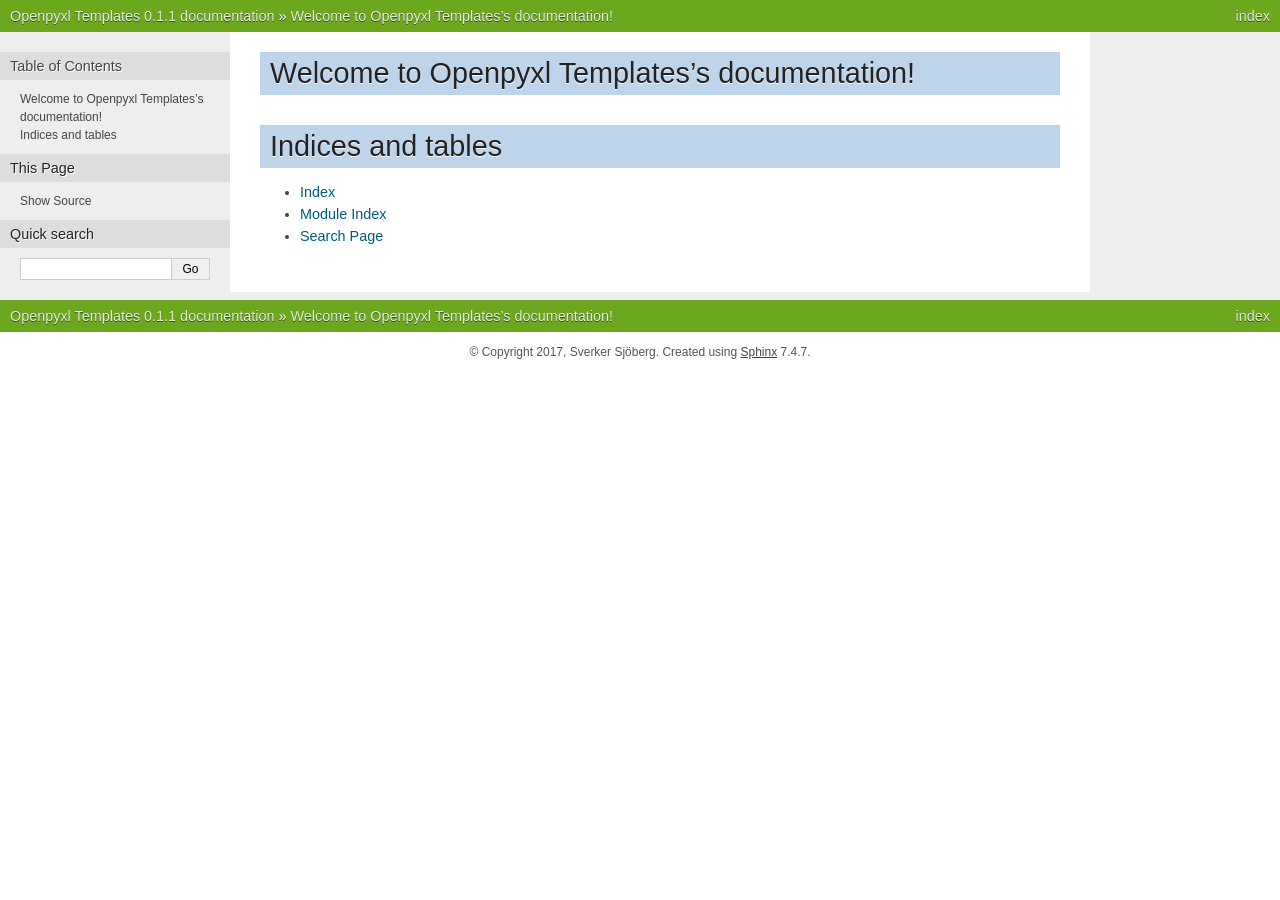
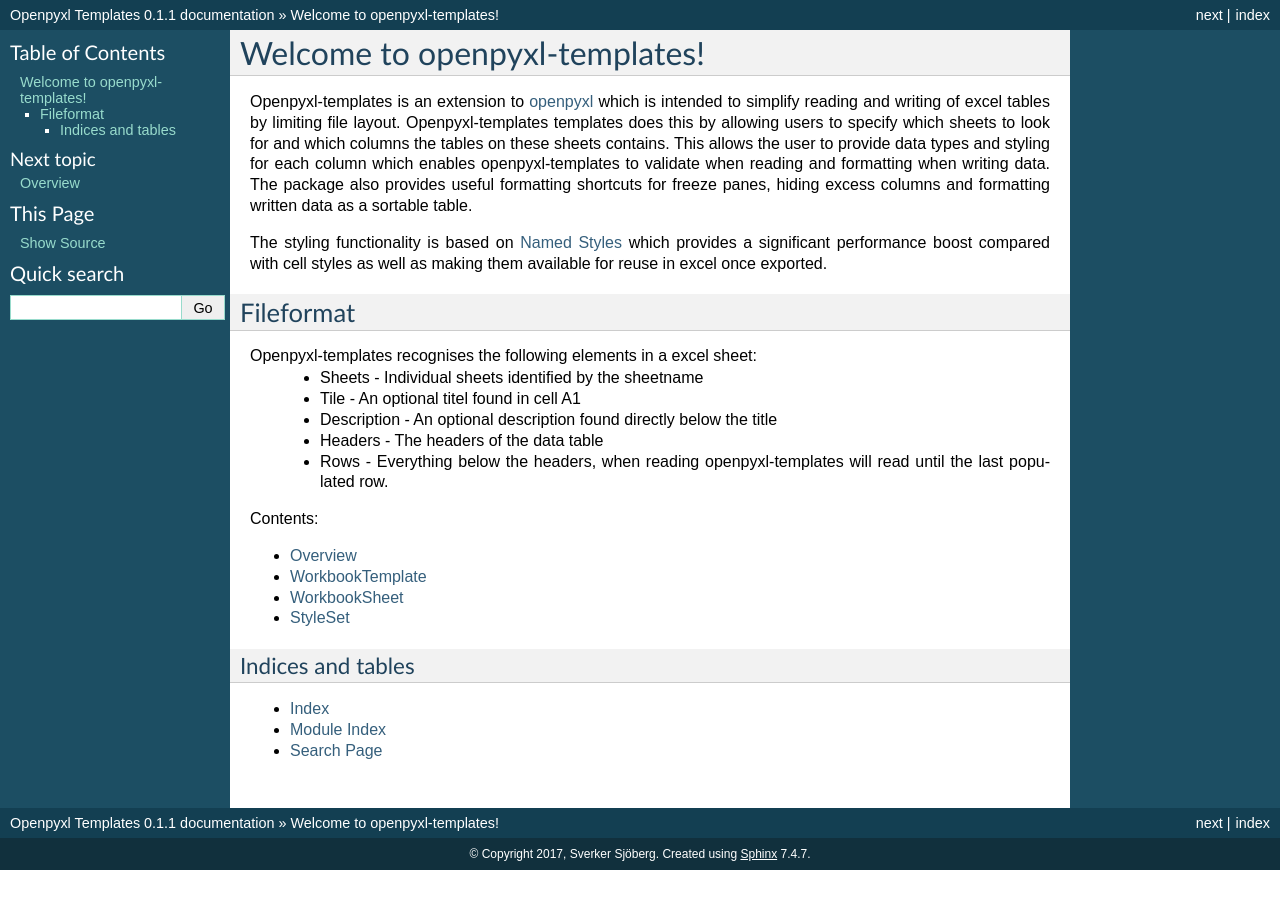
Before and after one commit to SverkerSbrg/openpyxl-templates, a Sphinx documentation site: the page built from docs/index.rst, in a window 1280 px wide. Built offline with Sphinx 7.4.7, drawn with Linux system fonts in a browser that asks for light colours.

```diff
--- a/README.rst
+++ b/README.rst
@@ -0,0 +1,18 @@
+==============================
+Welcome to openpyxl-templates!
+==============================
+
+Openpyxl-templates is an extension to `openpyxl <http://openpyxl.readthedocs.io/>`_ which is intended to simplify reading and writing of excel tables by limiting file layout. Openpyxl-templates templates does this by allowing users to specify which sheets to look for and which columns the tables on these sheets contains. This allows the user to provide data types and styling for each column which enables openpyxl-templates to validate when reading and formatting when writing data. The package also provides useful formatting shortcuts for freeze panes, hiding excess columns and formatting written data as a sortable table.
+
+The styling functionality is based on `Named Styles <http://openpyxl.readthedocs.io/en/default/styles.html#creating-a-named-style>`_ which provides a significant performance boost compared with cell styles as well as making them available for reuse in excel once exported.
+
+----------
+Fileformat
+----------
+
+Openpyxl-templates recognises the following elements in a excel sheet:
+ * Sheets - Individual sheets identified by the sheetname
+ * Tile - An optional titel found  in cell A1
+ * Description - An optional description found directly below the title
+ * Headers - The headers of the data table
+ * Rows - Everything below the headers, when reading openpyxl-templates will read until the last populated row.
--- a/docs/conf.py
+++ b/docs/conf.py
@@ -87,10 +87,12 @@ todo_include_todos = False
 # a list of builtin themes.
 #
 on_rtd = os.environ.get('READTHEDOCS', None) == 'True'
-if on_rtd:
-    html_theme = 'default'
-else:
-    html_theme = 'nature'
+# if on_rtd:
+#     html_theme = 'default'
+# else:
+#     html_theme = 'nature'
+
+html_theme = 'default'
 
 # Theme options are theme-specific and customize the look and feel of a theme
 # further.  For a list of options available for each theme, see the
--- a/docs/index.rst
+++ b/docs/index.rst
@@ -1,15 +1,18 @@
 .. Openpyxl Templates documentation master file, created by
    sphinx-quickstart on Fri Mar 10 16:51:38 2017.
-   You can adapt this file completely to your liking, but it should at least
-   contain the root `toctree` directive.
 
-Welcome to Openpyxl Templates's documentation!
-==============================================
+.. include:: ../README.rst
+
+
 
 .. toctree::
    :maxdepth: 2
    :caption: Contents:
 
+   overview
+   workbook_template
+   worksheet_template
+   style_set
 
 
 Indices and tables
--- /dev/null
+++ b/docs/overview.rst
@@ -0,0 +1,3 @@
+========
+Overview
+========
--- /dev/null
+++ b/docs/style_set.rst
@@ -0,0 +1,3 @@
+========
+StyleSet
+========
--- /dev/null
+++ b/docs/workbook_template.rst
@@ -0,0 +1,3 @@
+================
+WorkbookTemplate
+================
--- /dev/null
+++ b/docs/worksheet_template.rst
@@ -0,0 +1,3 @@
+=============
+WorkbookSheet
+=============
```
